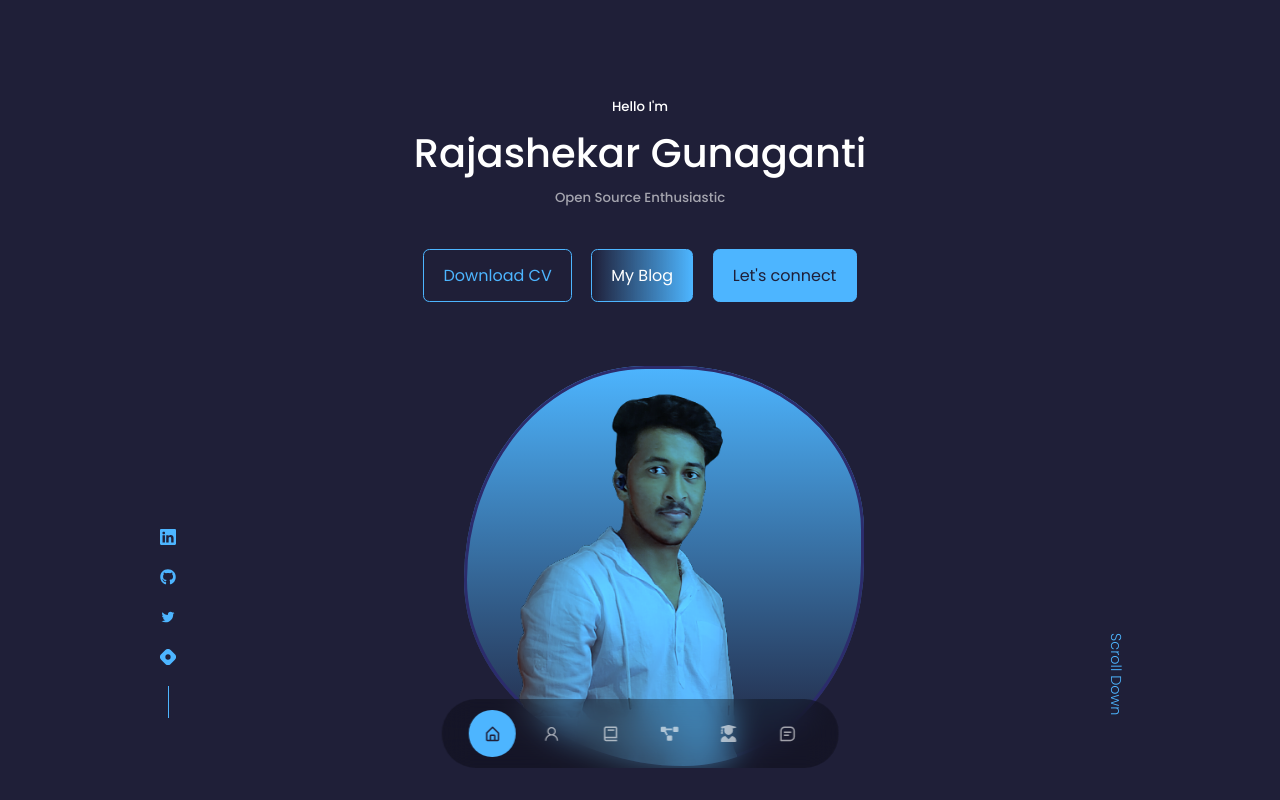
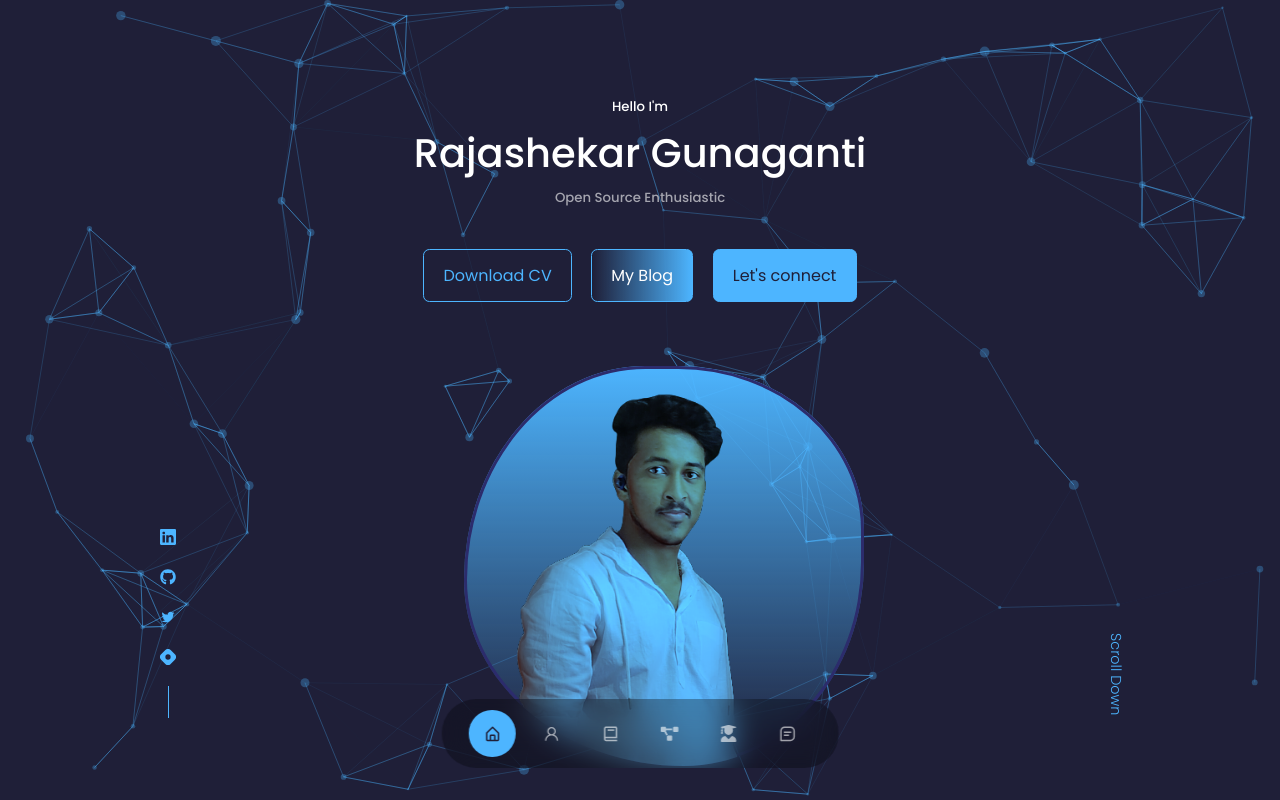
Before and after one commit to RAJASHEKARGUNAGANTI/myportfolio, a React (Create React App) app: page / in a window 1280 px wide. Shown: the top 800 px of the page. Built offline with nearby package versions, Linux system fonts and the light colour scheme.

Commit message:
particles are added

```diff
--- a/package.json
+++ b/package.json
@@ -11,7 +11,10 @@
     "react": "^18.2.0",
     "react-dom": "^18.2.0",
     "react-icons": "^4.6.0",
+    "react-particles": "^2.12.2",
     "react-scripts": "5.0.1",
+    "react-tsparticles": "^2.12.2",
+    "tsparticles": "^2.12.0",
     "web-vitals": "^2.1.4"
   },
   "scripts": {
--- a/src/App.jsx
+++ b/src/App.jsx
@@ -9,10 +9,13 @@
 // import Testimonials from './components/testimonials/Testimonials'
 import Contact from './components/contact/Contact'
 import Footer from './components/footer/Footer'
+import ParticlesBG from './components/particles/ParticlesBG'
+
 
 const App = () => {
   return (
     <>
+    <ParticlesBG/>
     <Header />
     <Nav />
     <About />
--- /dev/null
+++ b/src/components/particles/ParticlesBG.jsx
@@ -0,0 +1,100 @@
+import { useCallback } from "react";
+import Particles from "react-particles";
+//import { loadFull } from "tsparticles"; // if you are going to use `loadFull`, install the "tsparticles" package too.
+import { loadSlim } from "tsparticles-slim"; // if you are going to use `loadSlim`, install the "tsparticles-slim" package too.
+
+const ParticlesBG = () => {
+    const particlesInit = useCallback(async engine => {
+        console.log(engine);
+        // you can initiate the tsParticles instance (engine) here, adding custom shapes or presets
+        // this loads the tsparticles package bundle, it's the easiest method for getting everything ready
+        // starting from v2 you can add only the features you need reducing the bundle size
+        //await loadFull(engine);
+        await loadSlim(engine);
+    }, []);
+
+    const particlesLoaded = useCallback(async container => {
+        await console.log(container);
+    }, []);
+
+    return (
+        <div style={{ position: "relative", zIndex: -1 }}>
+        <Particles
+            id="tsparticles"
+            init={particlesInit}
+            loaded={particlesLoaded}
+            options={{
+                background: {
+                    color: {
+                        // value: "#0d47a1",
+                    },
+                },
+                fpsLimit: 120,
+                interactivity: {
+                    events: {
+                        onClick: {
+                            enable: true,
+                            mode: "push",
+                        },
+                        onHover: {
+                            enable: true,
+                            mode: "repulse",
+                        },
+                        resize: true,
+                    },
+                    modes: {
+                        push: {
+                            quantity: 4,
+                        },
+                        repulse: {
+                            distance: 200,
+                            duration: 0.8,
+                        },
+                    },
+                },
+                particles: {
+                    color: {
+                        value: "#4db5ff",
+                    },
+                    links: {
+                        color: "#4db5ff",
+                        distance: 150,
+                        enable: true,
+                        opacity: 0.5,
+                        width: 1,
+                    },
+                    move: {
+                        direction: "none",
+                        enable: true,
+                        outModes: {
+                            default: "bounce",
+                        },
+                        random: false,
+                        speed: 3,
+                        straight: false,
+                    },
+                    number: {
+                        density: {
+                            enable: true,
+                            area: 800,
+                        },
+                        value: 80,
+                    },
+                    opacity: {
+                        value: 0.3,
+                    },
+                    shape: {
+                        type: "circle",
+                    },
+                    size: {
+                        value: { min: 1, max: 5 },
+                    },
+                },
+                detectRetina: true,
+            }}
+        />
+        </div>
+    );
+};
+
+export default ParticlesBG;
```
Also changed, not shown: 1 other file (tests, documents, lock files or other folders).
